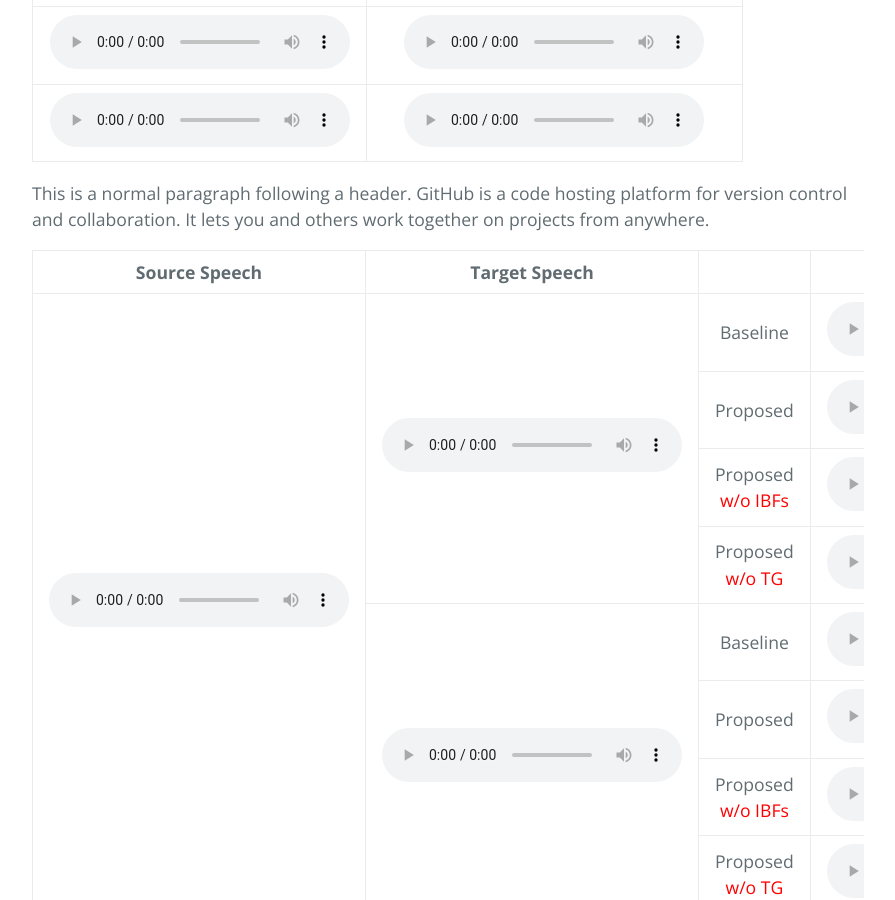
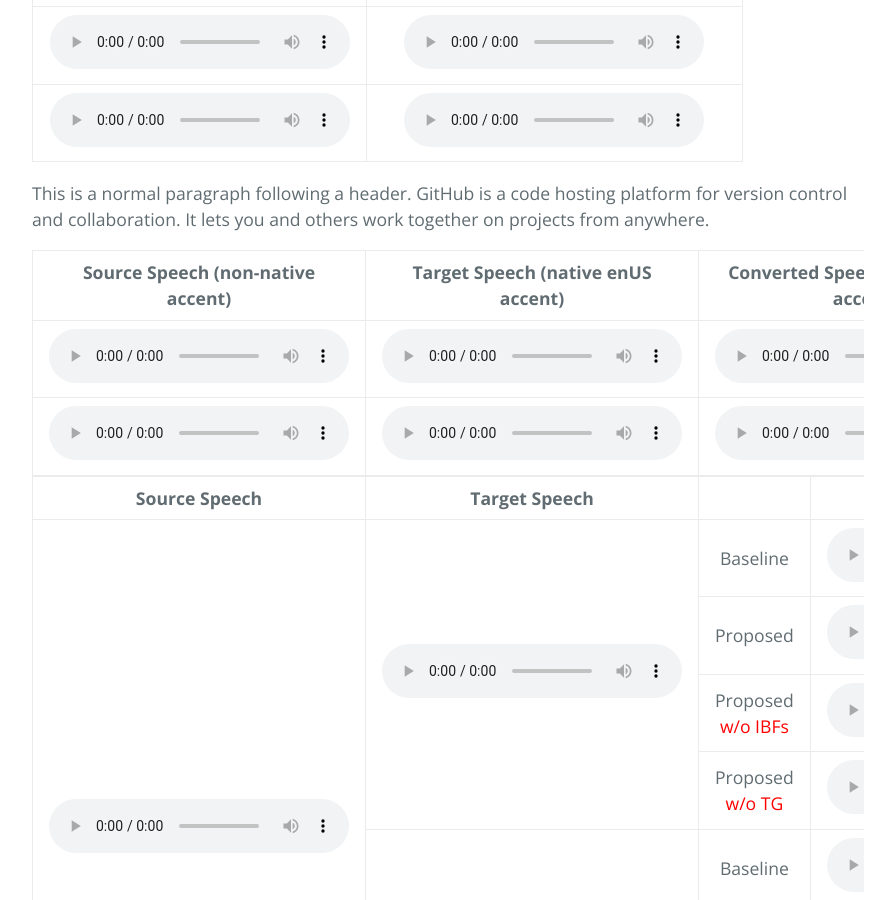
Before and after one commit to libohanr/libohanr.github.io, a Jekyll site: the page built from index.md, in a window 1280 px wide and 900 px high, scrolled down 1117 px. Shown: the whole window, without its empty margins (192-1087 px from the left). Built offline with Jekyll 4.4.1, drawn with Linux system fonts in a browser that asks for light colours.

Commit message:
Update index.md

```diff
--- a/index.md
+++ b/index.md
@@ -20,8 +20,8 @@
   </thead>
   <tbody>
   <tr>
-      <td style="text-align: center" rowspan="1"><audio width="100px" controls="controls"><source src="assets/wav/ref_audio1.wav" autoplay="">Your browser does not support the audio element.</audio></td>
-      <td style="text-align: center" rowspan="1"><audio width="100px" controls="controls"><source src="assets/wav/ref_audio1.wav" autoplay="">Your browser does not support the audio element.</audio></td>
+      <td style="text-align: center" rowspan="1"><audio controls="controls"><source src="assets/wav/ref_audio1.wav" autoplay="">Your browser does not support the audio element.</audio></td>
+      <td style="text-align: center" rowspan="1"><audio controls="controls"><source src="assets/wav/ref_audio1.wav" autoplay="">Your browser does not support the audio element.</audio></td>
   </tr>
 
   <tr>
@@ -36,6 +36,31 @@
     </tbody></table></div>
 
 This is a normal paragraph following a header. GitHub is a code hosting platform for version control and collaboration. It lets you and others work together on projects from anywhere.
+
+<div class="table-wrapper">
+  <table>
+  <thead>
+  <tr>
+      <th>Source Speech (non-native accent)</th>
+      <th>Target Speech (native enUS accent)</th>
+      <th>Converted Speech (native enUS accent)</th>
+  </tr>
+  </thead>
+  <tbody>
+  <tr>
+      <td style="text-align: center" rowspan="1"><audio controls="controls"><source src="assets/wav/ref_audio1.wav" autoplay="">Your browser does not support the audio element.</audio></td>
+      <td style="text-align: center" rowspan="1"><audio controls="controls"><source src="assets/wav/ref_audio1.wav" autoplay="">Your browser does not support the audio element.</audio></td>
+      <td style="text-align: center" rowspan="1"><audio controls="controls"><source src="assets/wav/ref_audio1.wav" autoplay="">Your browser does not support the audio element.</audio></td>
+  </tr>
+
+  <tr>
+      <td style="text-align: center" rowspan="1"><audio controls="controls"><source src="assets/wav/ref_audio1.wav" autoplay="">Your browser does not support the audio element.</audio></td>
+      <td style="text-align: center" rowspan="1"><audio controls="controls"><source src="assets/wav/ref_audio1.wav" autoplay="">Your browser does not support the audio element.</audio></td>
+      <td style="text-align: center" rowspan="1"><audio controls="controls"><source src="assets/wav/ref_audio1.wav" autoplay="">Your browser does not support the audio element.</audio></td>
+  </tr>
+
+    </tbody></table></div>
+
 
 <div class="table-wrapper">
   <table>
```
